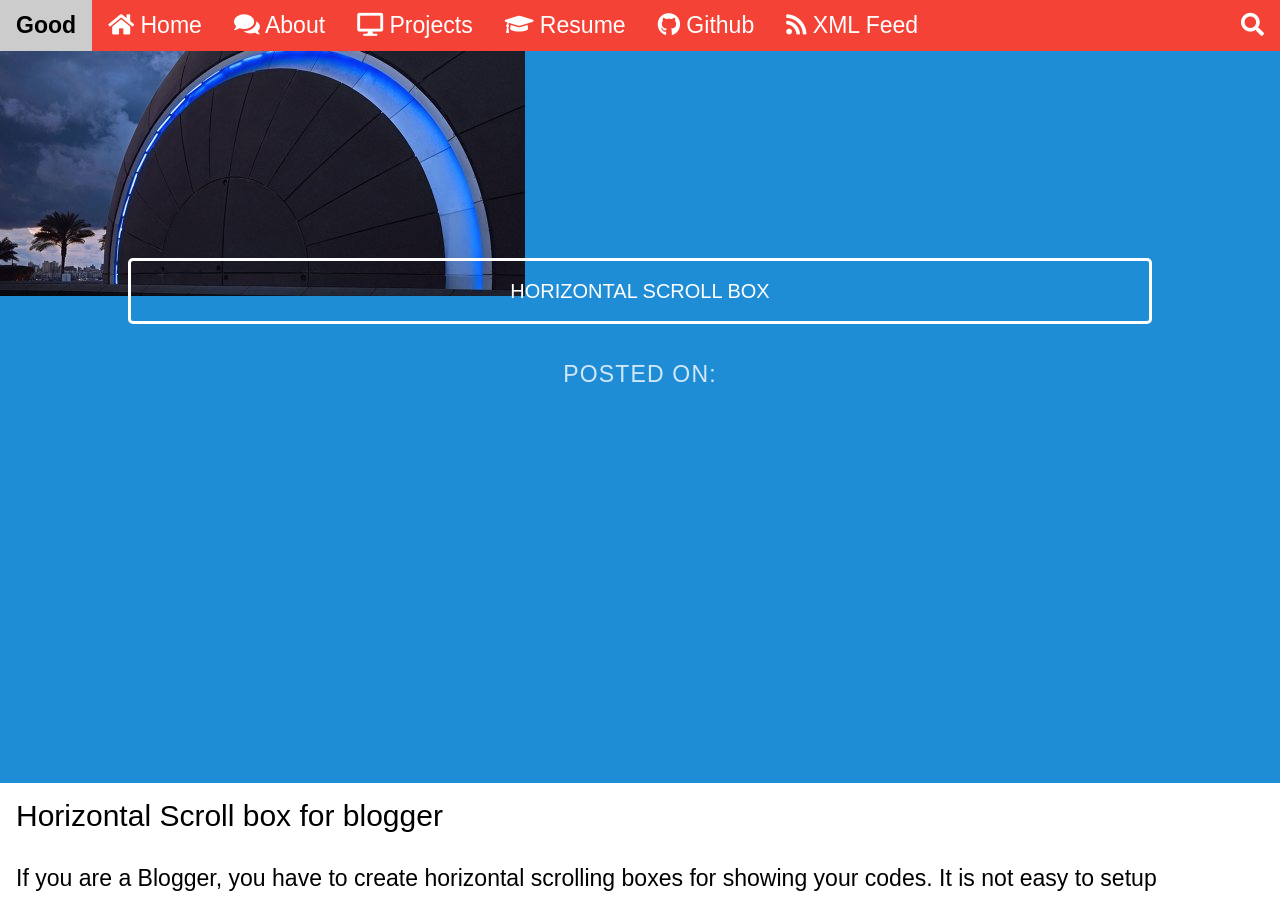
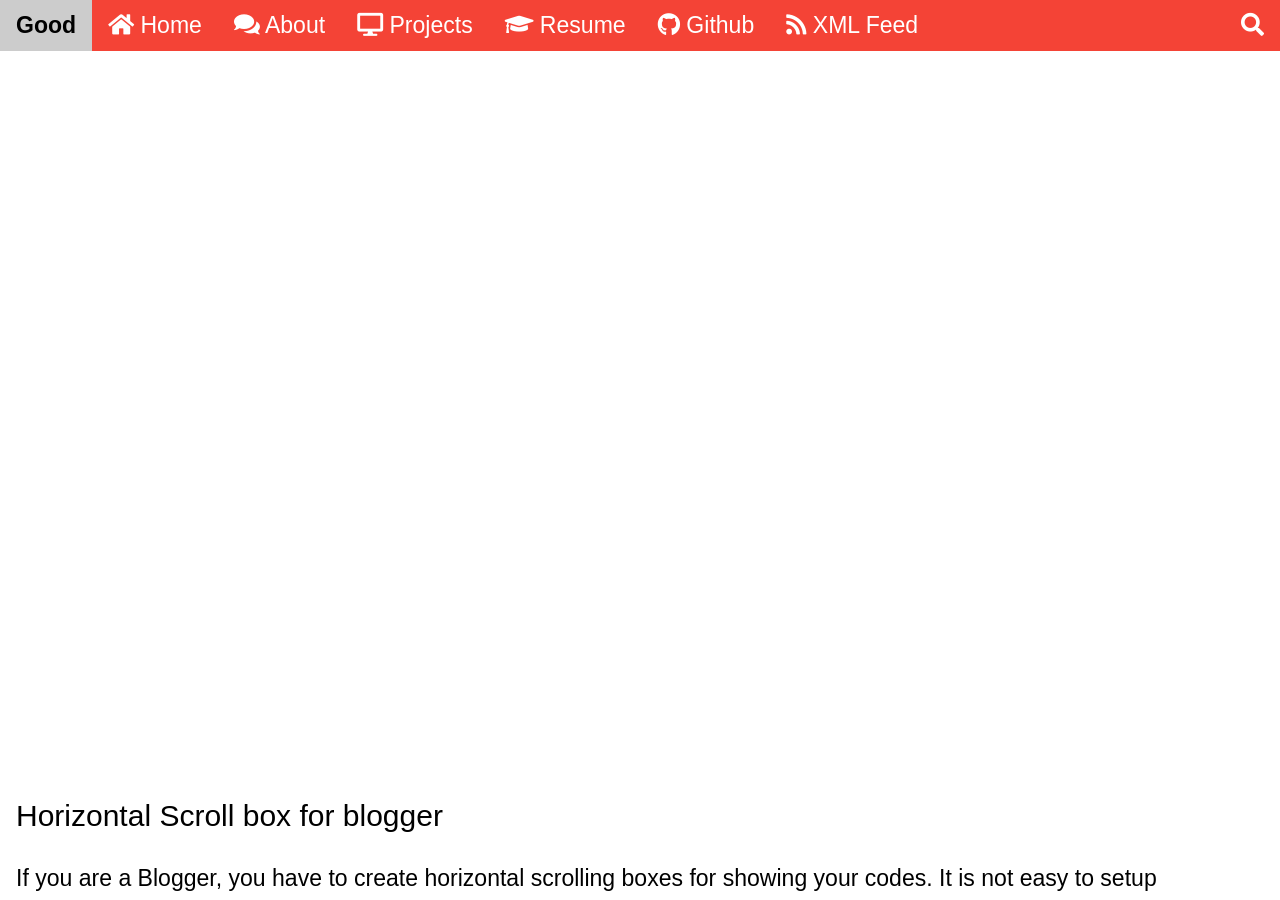
Before and after one commit to chipprogrammers/Good, a Jekyll site: the page built from _posts/2017-06-17-horizontal-scroll-box.md, in a window 1280 px wide and 900 px high. Built offline with Jekyll 4.4.1, drawn with Linux system fonts in a browser that asks for light colours; some web fonts are replaced; comment, search, counter and statistics services are not loaded.

Commit message:
Update parallax.html

```diff
--- a/_includes/parallax.html
+++ b/_includes/parallax.html
@@ -1,5 +1,5 @@
-{% if page.img %}<div class="splash-container w3-display-container" style="background: #1f8dd6; background-image:url({{ site.url }}{{ site.baseurl }}{{ page.img }});background-repeat: no-repeat; background-size: auto">
-{% else %}}<div class="splash-container w3-display-container" style="background: #1f8dd6; background-image:url({{ page.img_url }});background-repeat: no-repeat;">{% endif %}
+{% if page.img %}<div class="splash-container w3-display-container" style="/*background: #1f8dd6; background-image:url({{ site.url }}{{ site.baseurl }}{{ page.img }});background-repeat: no-repeat; background-size: auto*/">
+{% else %}<div class="splash-container w3-display-container" style="background: #1f8dd6; background-image:url({{ page.img_url }});background-repeat: no-repeat;">{% endif %}
     <div class="splash">
         <h1 class="splash-head">{{ page.title }}</h1>
         <p class="splash-subhead">
```
